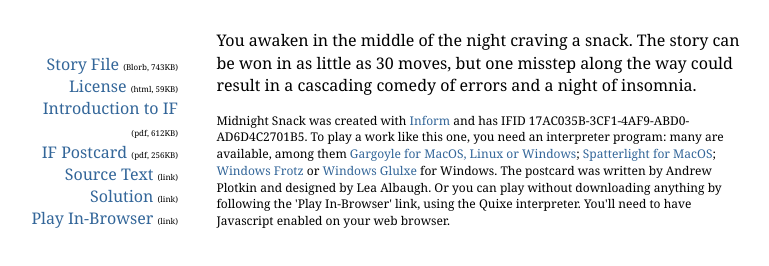
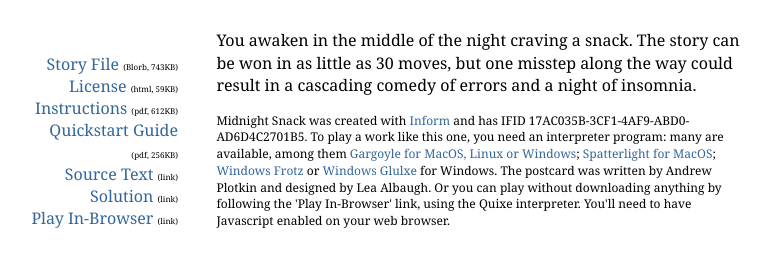
Before and after one commit to ifzerosix/midnightsnack, a plain HTML site: page index.html in a window 1280 px wide. Shown: the part 194-460 px from the top of the page, without its empty margins (38-807 px from the left). Drawn offline with Linux system fonts and the light colour scheme.

Commit message:
Updated index.html
Changed name of IF Booklet and IF Postcard to Instructions and Quickstart Guide

```diff
--- a/index.html
+++ b/index.html
@@ -18,7 +18,7 @@
 <div class="links">
 	<ul>
 	<li><div class="download"><a href="Midnight Snack.gblorb">Story File</a> <span class="filetype">(Blorb,&nbsp;743KB)</span></div></li>
-	<div class="auxiliary"><li><a href="License.html">License</a> <span class="filetype">(html,&nbsp;59KB)</span></li><li><a href="IntroductionToIF.pdf">Introduction to IF</a> <span class="filetype">(pdf,&nbsp;612KB)</span></li><li><a href="Postcard.pdf">IF Postcard</a> <span class="filetype">(pdf,&nbsp;256KB)</span></li><li><a href="source.html">Source Text</a> <span class="filetype">(link)</span></li><li><a href="solution.txt">Solution</a> <span class="filetype">(link)</span></li><li><a href="play.html">Play In-Browser</a> <span class="filetype">(link)</span></li></div>
+	<div class="auxiliary"><li><a href="License.html">License</a> <span class="filetype">(html,&nbsp;59KB)</span></li><li><a href="IntroductionToIF.pdf">Instructions</a> <span class="filetype">(pdf,&nbsp;612KB)</span></li><li><a href="Postcard.pdf">Quickstart Guide</a> <span class="filetype">(pdf,&nbsp;256KB)</span></li><li><a href="source.html">Source Text</a> <span class="filetype">(link)</span></li><li><a href="solution.txt">Solution</a> <span class="filetype">(link)</span></li><li><a href="play.html">Play In-Browser</a> <span class="filetype">(link)</span></li></div>
 	</ul>
 </div>
 
```
